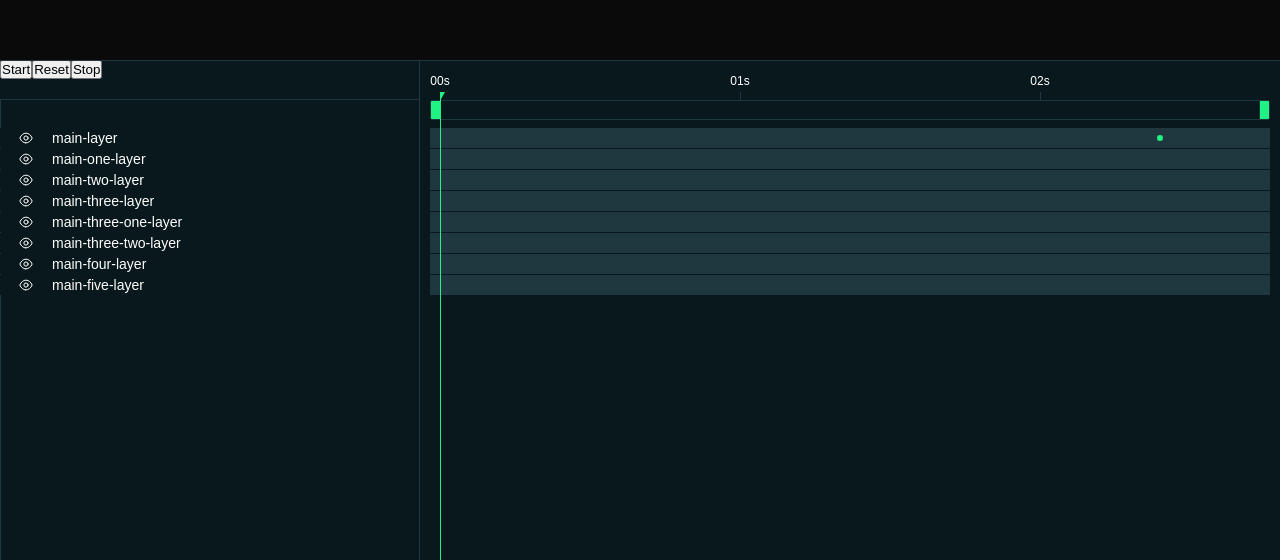
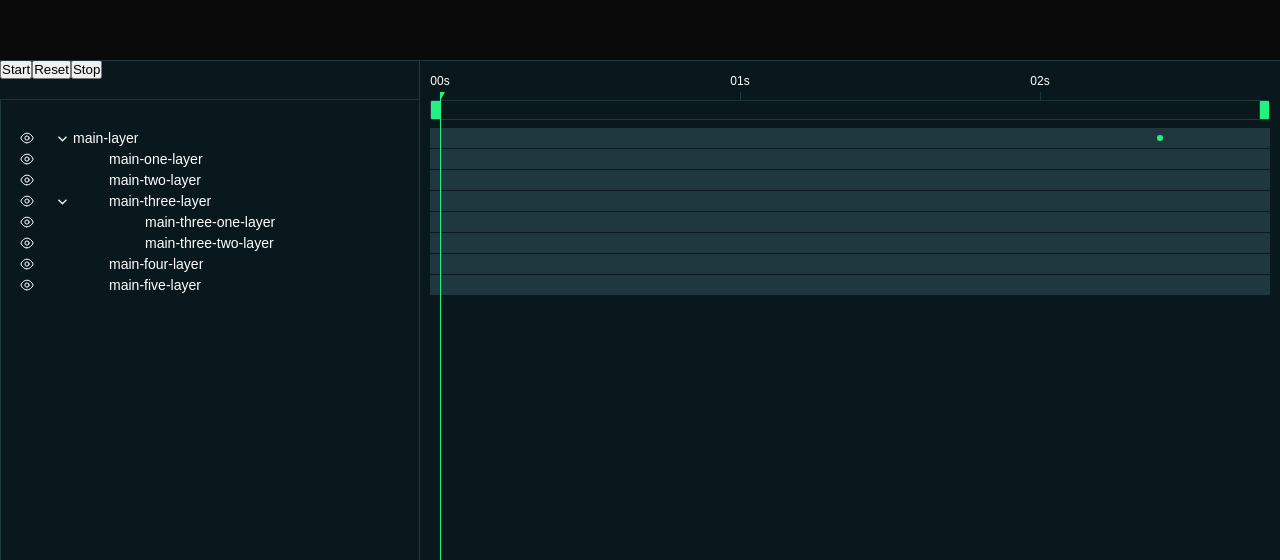
Before and after one commit to YashuaPervez/master-timeline, a React (Create React App) app: page / in a window 1280 px wide. Shown: the part 240-800 px from the top of the page. Built offline with nearby package versions, Linux system fonts and the light colour scheme.

Commit message:
Layer toggle and nested disabled functionality added

```diff
--- a/src/components/NewTimeline/LayerLabels/Label.tsx
+++ b/src/components/NewTimeline/LayerLabels/Label.tsx
@@ -7,22 +7,39 @@ import ColorPicker from "../../ColorPicker";
 import { LabelStyled } from "./styled";
 
 //
-import { Eye } from "../../icon";
+import { DownAngle, Eye } from "../../icon";
 import { LayerObj } from "../Layers/Layer";
+import { UseLayerReturn } from "../Layer/useLayer";
 
 type LabelProps = {
+  controlLayer: UseLayerReturn;
   label: LayerObj;
   renderedLayers: string[];
+  level: number;
+  prevAddress: string[];
+  parentDisabled: boolean;
 };
 
-const Label: React.FC<LabelProps> = ({ label, renderedLayers }) => {
+const Label: React.FC<LabelProps> = ({
+  label,
+  renderedLayers,
+  level,
+  controlLayer,
+  prevAddress,
+  parentDisabled,
+}) => {
   const hasChildren = label.children && label.children.length;
-  const renderChildren = hasChildren && label.open;
+  const renderChildren = Boolean(hasChildren && label.open);
 
   const [open, setOpen] = useState(false);
   const [disabled, setDisabled] = useState(false);
 
+  const isDisabled = parentDisabled || disabled;
+
   const myIndex = renderedLayers.indexOf(label.id);
+  const myAddress = [...prevAddress, label.id];
+
+  console.log(`aaaa ${label.id} >>`, parentDisabled);
 
   return (
     <>
@@ -31,37 +48,46 @@ const Label: React.FC<LabelProps> = ({ label, renderedLayers }) => {
           transform: `translateY(${myIndex * 21}px)`,
         }}
         open={open}
-        disabled={disabled}
+        disabled={isDisabled}
+        renderChildren={renderChildren}
       >
         <div className="toggle">
           <button
-            className={disabled ? "closed" : ""}
+            disabled={parentDisabled}
+            className={isDisabled ? "closed" : ""}
             onClick={() => setDisabled((prev) => !prev)}
           >
             <Eye />
           </button>
         </div>
         <div className="title">
-          <h3>{label.id}</h3>
+          <div className="children-toggle">
+            {hasChildren && (
+              <button onClick={() => controlLayer.toggleLayer(myAddress)}>
+                <DownAngle color="#fff" size={0.42} />
+              </button>
+            )}
+          </div>
+          <h3 style={{ paddingLeft: 36 * level }}>{label.id}</h3>
         </div>
         <div className="controls">
           {label.controls?.map((ctrl) => (
             <div className="control-unit" key={ctrl}>
               {ctrl === "select" && (
-                <select className="form-unit" disabled={disabled}>
+                <select className="form-unit" disabled={isDisabled}>
                   <option>Normal</option>
                   <option>Type 2</option>
                   <option>Type 3</option>
                 </select>
               )}
               {ctrl === "input" && (
-                <input className="input form-unit" disabled={disabled} />
+                <input className="input form-unit" disabled={isDisabled} />
               )}
               {ctrl === "color-picker" && (
                 <ColorPicker
                   open={open}
                   setOpen={setOpen}
-                  disabled={disabled}
+                  disabled={isDisabled}
                 />
               )}
             </div>
@@ -70,7 +96,14 @@ const Label: React.FC<LabelProps> = ({ label, renderedLayers }) => {
       </LabelStyled>
       {renderChildren &&
         label.children?.map((child) => (
-          <Label label={child} renderedLayers={renderedLayers} />
+          <Label
+            label={child}
+            renderedLayers={renderedLayers}
+            level={level + 1}
+            controlLayer={controlLayer}
+            prevAddress={myAddress}
+            parentDisabled={parentDisabled || disabled}
+          />
         ))}
     </>
   );
--- a/src/components/NewTimeline/LayerLabels/index.tsx
+++ b/src/components/NewTimeline/LayerLabels/index.tsx
@@ -18,7 +18,14 @@ const LayerLabels: React.FC<LayerLabelsStyled> = ({
     <LayerLabelsStyled className="label-set">
       <>
         {controlLayer.layers.map((label) => (
-          <Label label={label} renderedLayers={renderedLayers} />
+          <Label
+            label={label}
+            renderedLayers={renderedLayers}
+            level={0}
+            controlLayer={controlLayer}
+            prevAddress={[]}
+            parentDisabled={false}
+          />
         ))}
       </>
     </LayerLabelsStyled>
--- a/src/components/NewTimeline/LayerLabels/styled.ts
+++ b/src/components/NewTimeline/LayerLabels/styled.ts
@@ -7,6 +7,7 @@ export const LayerLabelsStyled = styled.div`
 type LabelStyledProps = {
   open: boolean;
   disabled: boolean;
+  renderChildren: boolean;
 };
 
 export const LabelStyled = styled.div<LabelStyledProps>`
@@ -15,7 +16,7 @@ export const LabelStyled = styled.div<LabelStyledProps>`
   align-items: center;
   padding-right: 16px;
   position: absolute;
-  left: 0px;
+  left: 1px;
   right: 0px;
   z-index: ${(p) => (p.open ? 101 : 1)};
   filter: ${(p) => (p.disabled ? "brightness(0.5)" : "")};
@@ -62,9 +63,28 @@ export const LabelStyled = styled.div<LabelStyledProps>`
     z-index: 200;
     line-height: 20px;
     background-color: ${(p) => (p.disabled ? "var(--lies)" : "var(--main)")};
+    display: flex;
+
+    .children-toggle {
+      height: 20px;
+      width: 20px;
+      overflow: hidden;
+      margin-right: 0px;
+      display: flex;
+      align-items: center;
+      justify-content: center;
+      transform: ${(p) => (p.renderChildren ? "" : "rotate(-90deg)")};
+
+      button {
+        margin-top: 4px;
+        background-color: transparent;
+        border: none;
+      }
+    }
 
     h3 {
       font-weight: 300;
+      height: 20px;
     }
   }
 
```
